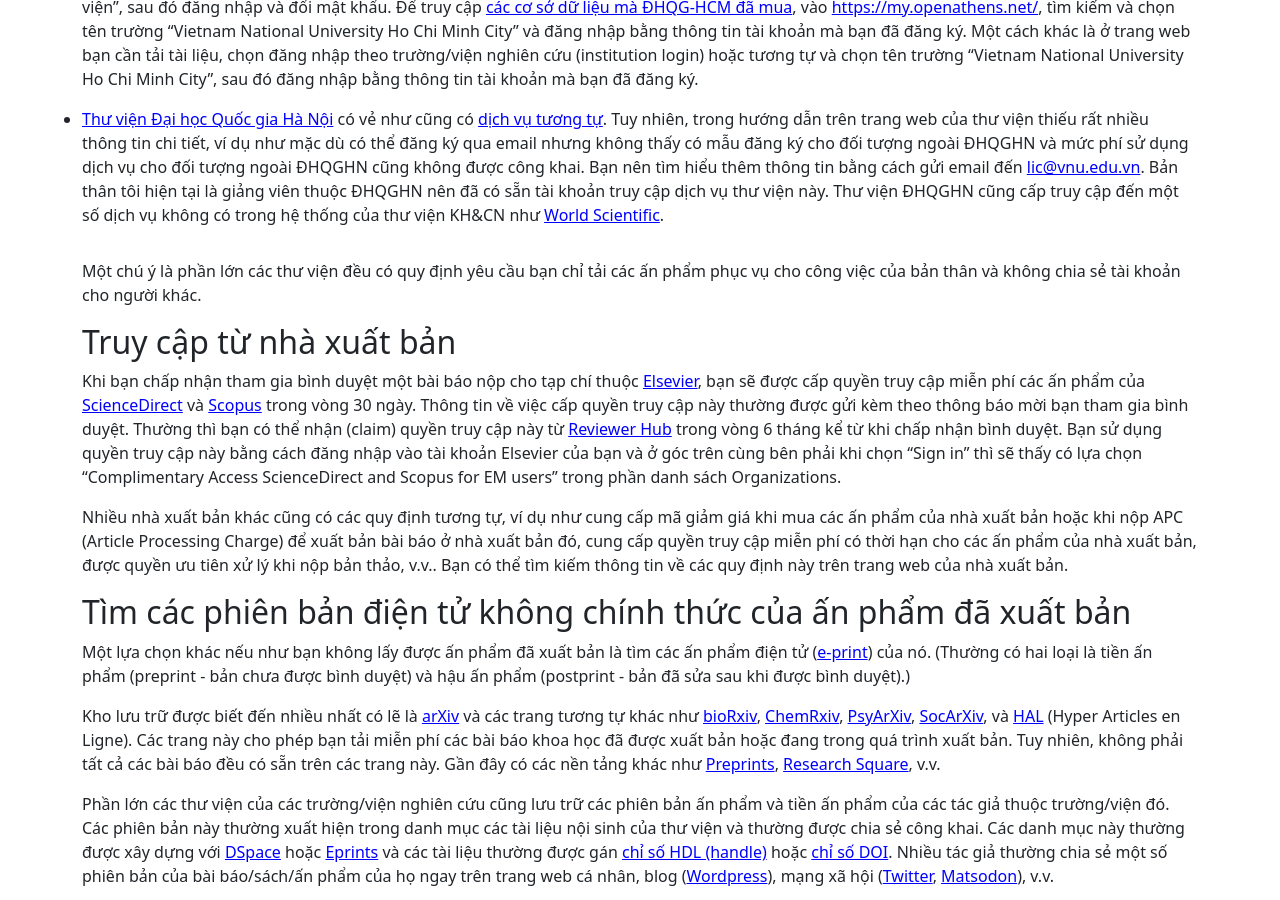
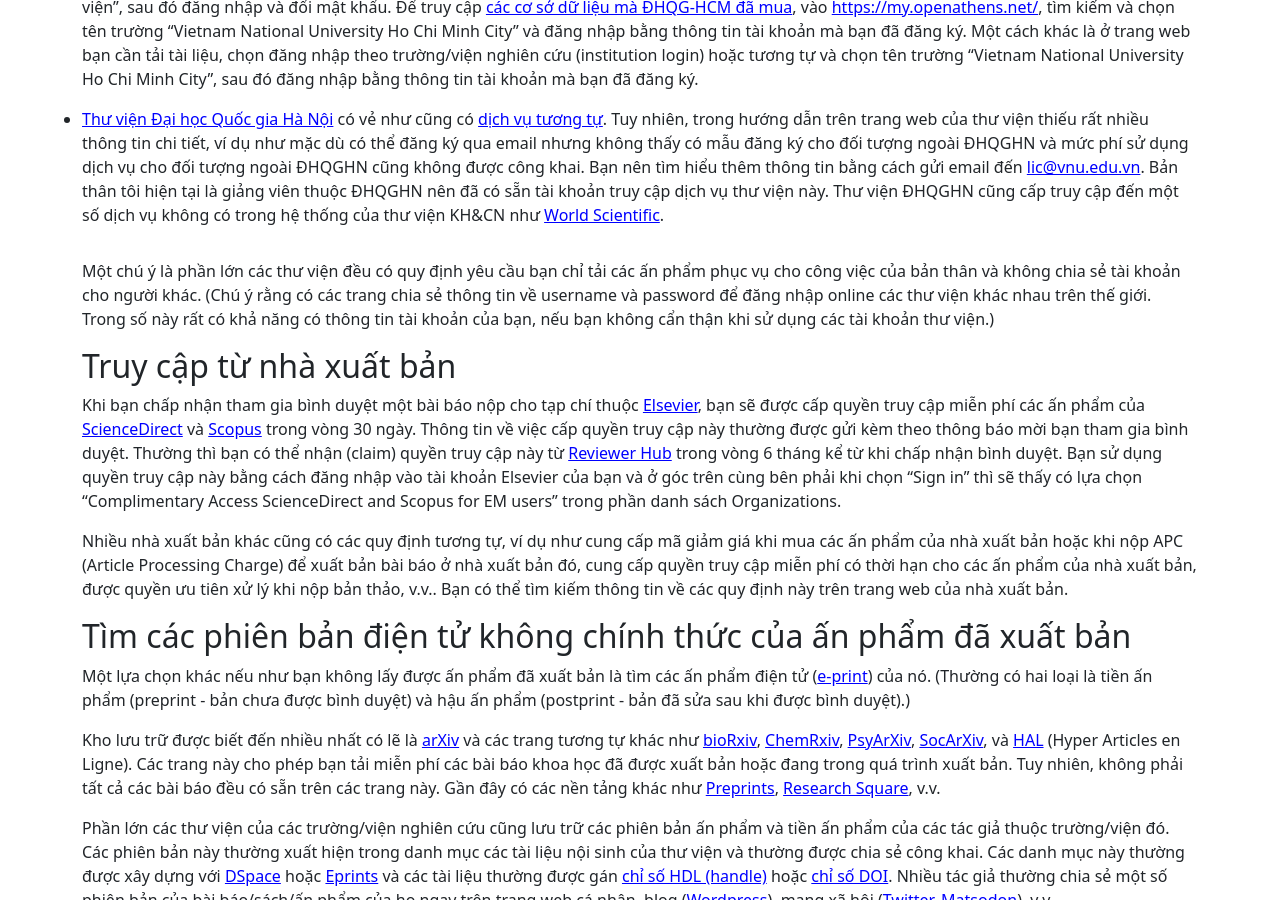
Before and after one commit to hoanganhduc/hoanganhduc.github.io, a Jekyll site: the page built from _posts/2025-05-05-một-số-phương-pháp-tải-bài-báo-khoa-học.md, in a window 1280 px wide and 900 px high, scrolled down 1486 px. Built offline with Jekyll 4.4.1, drawn with Linux system fonts in a browser that asks for light colours; nearby versions of some CDN libraries; comment, search, counter and statistics services are not loaded; a style sheet for code colours, icons or effects is not loaded.

Commit message:
Updated @ 2025-05-08  08:55:40 ICT

```diff
--- a/_posts/2025-05-05-một-số-phương-pháp-tải-bài-báo-khoa-học.md
+++ b/_posts/2025-05-05-một-số-phương-pháp-tải-bài-báo-khoa-học.md
@@ -41,7 +41,7 @@ Bài viết ghi lại một số phương pháp tải bài báo, sách đã xu
 
 * [Thư viện Đại học Quốc gia Hà Nội](https://lic.vnu.edu.vn/) có vẻ như cũng có [dịch vụ tương tự](https://lic.vnu.edu.vn/services/dich-vu-cap-tai-khoan-co-so-du-lieu-dien-tu). Tuy nhiên, trong hướng dẫn trên trang web của thư viện thiếu rất nhiều thông tin chi tiết, ví dụ như mặc dù có thể đăng ký qua email nhưng không thấy có mẫu đăng ký cho đối tượng ngoài ĐHQGHN và mức phí sử dụng dịch vụ cho đối tượng ngoài ĐHQGHN cũng không được công khai. Bạn nên tìm hiểu thêm thông tin bằng cách gửi email đến [lic@vnu.edu.vn](mailto:lic@vnu.edu.vn). Bản thân tôi hiện tại là giảng viên thuộc ĐHQGHN nên đã có sẵn tài khoản truy cập dịch vụ thư viện này. Thư viện ĐHQGHN cũng cấp truy cập đến một số dịch vụ không có trong hệ thống của thư viện KH&CN như [World Scientific](https://www.worldscientific.com).
 
-Một chú ý là phần lớn các thư viện đều có quy định yêu cầu bạn chỉ tải các ấn phẩm phục vụ cho công việc của bản thân và không chia sẻ tài khoản cho người khác.
+Một chú ý là phần lớn các thư viện đều có quy định yêu cầu bạn chỉ tải các ấn phẩm phục vụ cho công việc của bản thân và không chia sẻ tài khoản cho người khác. (Chú ý rằng có các trang chia sẻ thông tin về username và password để đăng nhập online các thư viện khác nhau trên thế giới. Trong số này rất có khả năng có thông tin tài khoản của bạn, nếu bạn không cẩn thận khi sử dụng các tài khoản thư viện.)
 
 ## Truy cập từ nhà xuất bản
 
```
Also changed, not shown: 1 other file.
